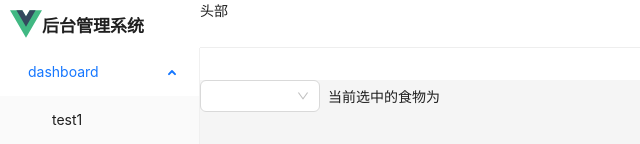
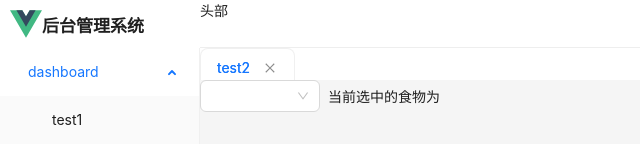
Before and after one commit to 13720502570/vite-project, a Vue app: page /dashboard/test2 in a window 1280 px wide. Shown: the top 144 px of the page, without its empty margins (0-640 px from the left). Built offline with nearby package versions, Linux system fonts and the light colour scheme.

Commit message:
feat(全局)：添加页签及路由缓存

```diff
--- a/components.d.ts
+++ b/components.d.ts
@@ -7,16 +7,18 @@ export {}
 
 declare module 'vue' {
   export interface GlobalComponents {
-    AButton: (typeof import('ant-design-vue/es'))['Button']
-    AInput: (typeof import('ant-design-vue/es'))['Input']
-    ALayout: (typeof import('ant-design-vue/es'))['Layout']
-    ALayoutContent: (typeof import('ant-design-vue/es'))['LayoutContent']
-    ALayoutHeader: (typeof import('ant-design-vue/es'))['LayoutHeader']
-    ALayoutSider: (typeof import('ant-design-vue/es'))['LayoutSider']
-    AMenu: (typeof import('ant-design-vue/es'))['Menu']
-    ASelect: (typeof import('ant-design-vue/es'))['Select']
-    ASpace: (typeof import('ant-design-vue/es'))['Space']
-    RouterLink: (typeof import('vue-router'))['RouterLink']
-    RouterView: (typeof import('vue-router'))['RouterView']
+    AButton: typeof import('ant-design-vue/es')['Button']
+    AInput: typeof import('ant-design-vue/es')['Input']
+    ALayout: typeof import('ant-design-vue/es')['Layout']
+    ALayoutContent: typeof import('ant-design-vue/es')['LayoutContent']
+    ALayoutHeader: typeof import('ant-design-vue/es')['LayoutHeader']
+    ALayoutSider: typeof import('ant-design-vue/es')['LayoutSider']
+    AMenu: typeof import('ant-design-vue/es')['Menu']
+    ASelect: typeof import('ant-design-vue/es')['Select']
+    ASpace: typeof import('ant-design-vue/es')['Space']
+    ATabPane: typeof import('ant-design-vue/es')['TabPane']
+    ATabs: typeof import('ant-design-vue/es')['Tabs']
+    RouterLink: typeof import('vue-router')['RouterLink']
+    RouterView: typeof import('vue-router')['RouterView']
   }
 }
--- /dev/null
+++ b/src/enum/appEnum.ts
@@ -0,0 +1 @@
+export const HOME_PAGE = 'Test'
--- /dev/null
+++ b/src/layout/components/Tabs.vue
@@ -0,0 +1,34 @@
+<template>
+  <div>
+    <a-tabs :activeKey="currentTab" hide-add type="editable-card" @change="change" @edit="edit">
+      <a-tab-pane
+        v-for="pane in cachedTabList"
+        :key="pane.key"
+        :tab="pane.label"
+        :closable="pane.key !== HOME_PAGE"
+      />
+    </a-tabs>
+  </div>
+</template>
+
+<script setup lang="ts">
+import { useAppStore } from '@/stores/app'
+import type { TabsProps } from 'ant-design-vue'
+import { storeToRefs } from 'pinia'
+import { useRouter } from 'vue-router'
+import { HOME_PAGE } from '@/enum/appEnum'
+
+const appStore = useAppStore()
+const { currentTab, cachedTabList } = storeToRefs(appStore)
+
+const router = useRouter()
+const change: TabsProps['onChange'] = (key) => {
+  router.push({ name: key as string })
+}
+
+const edit: TabsProps['onEdit'] = (key) => {
+  appStore.removeTab(key as string)
+}
+</script>
+
+<style scoped></style>
--- a/src/layout/index.vue
+++ b/src/layout/index.vue
@@ -7,10 +7,11 @@
     <a-layout>
       <a-layout-header style="height: 80px; background: white; padding: 0; line-height: normal">
         <div style="border-bottom: 1px solid #eee" class="h-48px">头部</div>
+        <Tabs class="h-32px overflow-y-hidden" />
       </a-layout-header>
       <a-layout-content>
         <router-view v-slot="{ Component }">
-          <keep-alive>
+          <keep-alive :include="cacheList">
             <component :is="Component" />
           </keep-alive>
         </router-view>
@@ -20,11 +21,18 @@
 </template>
 
 <script setup lang="ts">
+import { storeToRefs } from 'pinia'
 import Logo from './components/Logo.vue'
 import Menu from './components/Menu.vue'
-import { ref } from 'vue'
+import Tabs from './components/Tabs.vue'
+
+import { computed, ref } from 'vue'
+import { useAppStore } from '@/stores/app'
 
 const collapsed = ref(false)
+
+const { cachedTabList } = storeToRefs(useAppStore())
+const cacheList = computed(() => cachedTabList.value.filter((v) => !v.noCache).map((v) => v.key))
 </script>
 
 <style scoped></style>
--- a/src/router/guard/modules/pageGuard.ts
+++ b/src/router/guard/modules/pageGuard.ts
@@ -8,8 +8,14 @@ export const createPageGuard = (router: Router) => {
     if (!appStore.loaded) {
       appStore.buildRoutesAction(routeModuleList)
       appStore.setLoaded(true)
+      appStore.getCachedTabList()
     }
     appStore.setSelectedKeys([to.name as string])
     appStore.addOpenKeys(to.matched.slice(1).map((v) => v.name as string))
+    appStore.addTab({
+      label: to.meta.title as string,
+      key: to.name as string,
+      noCache: !!to.meta.noCache
+    })
   })
 }
--- a/src/router/routes/modules/dashboard.ts
+++ b/src/router/routes/modules/dashboard.ts
@@ -10,15 +10,16 @@ const dashboard: AppRouteRecordRaw = {
   children: [
     {
       path: 'test1',
-      name: 'test1',
+      name: 'Test',
       component: () => import('@/views/dashboard/Test.vue'),
       meta: {
-        title: 'test1'
+        title: 'test1',
+        noCache: true
       }
     },
     {
       path: 'test2',
-      name: 'test2',
+      name: 'Test2',
       component: () => import('@/views/dashboard/Test2.vue'),
       meta: {
         title: 'test2'
--- a/src/stores/app.ts
+++ b/src/stores/app.ts
@@ -1,8 +1,10 @@
 import { defineStore } from 'pinia'
 import { useMenu } from './utils/useMenu'
+import { useTabs } from './utils/useTabs'
 
 export const useAppStore = defineStore('app', () => {
   return {
-    ...useMenu()
+    ...useMenu(),
+    ...useTabs()
   }
 })
--- /dev/null
+++ b/src/stores/utils/useTabs.ts
@@ -0,0 +1,49 @@
+import { StorageType, usePersistent } from '@/utils/persistent'
+import { ref, unref } from 'vue'
+import { useRouter } from 'vue-router'
+
+type tabType = {
+  label: string
+  key: string
+  noCache: boolean
+}
+export const useTabs = () => {
+  const currentTab = ref('')
+  // 当前打开的页签
+  const cachedTabList = ref<tabType[]>([])
+
+  // 获取持久化对象
+  const persistent = usePersistent(StorageType.s)
+
+  const getCachedTabList = () => (cachedTabList.value = persistent.get('cachedTabList') || [])
+
+  const addTab = (tab: tabType) => {
+    currentTab.value = tab.key
+    const tabList = unref(cachedTabList)
+    const isExist = tabList.findIndex((v) => v.key === tab.key)
+    if (isExist === -1) {
+      tabList.push(tab)
+    }
+    persistent.set('cachedTabList', tabList)
+    cachedTabList.value = tabList
+  }
+
+  const router = useRouter()
+  const removeTab = (tabKey: string) => {
+    cachedTabList.value = cachedTabList.value.filter((v) => v.key !== tabKey)
+    const tabList = unref(cachedTabList)
+    persistent.set('cachedTabList', tabList)
+    const isExist = tabList.findIndex((v) => v.key === currentTab.value)
+    if (isExist === -1) {
+      router.push({ name: tabList[tabList.length - 1].key })
+    }
+  }
+
+  return {
+    currentTab,
+    cachedTabList,
+    getCachedTabList,
+    addTab,
+    removeTab
+  }
+}
```
